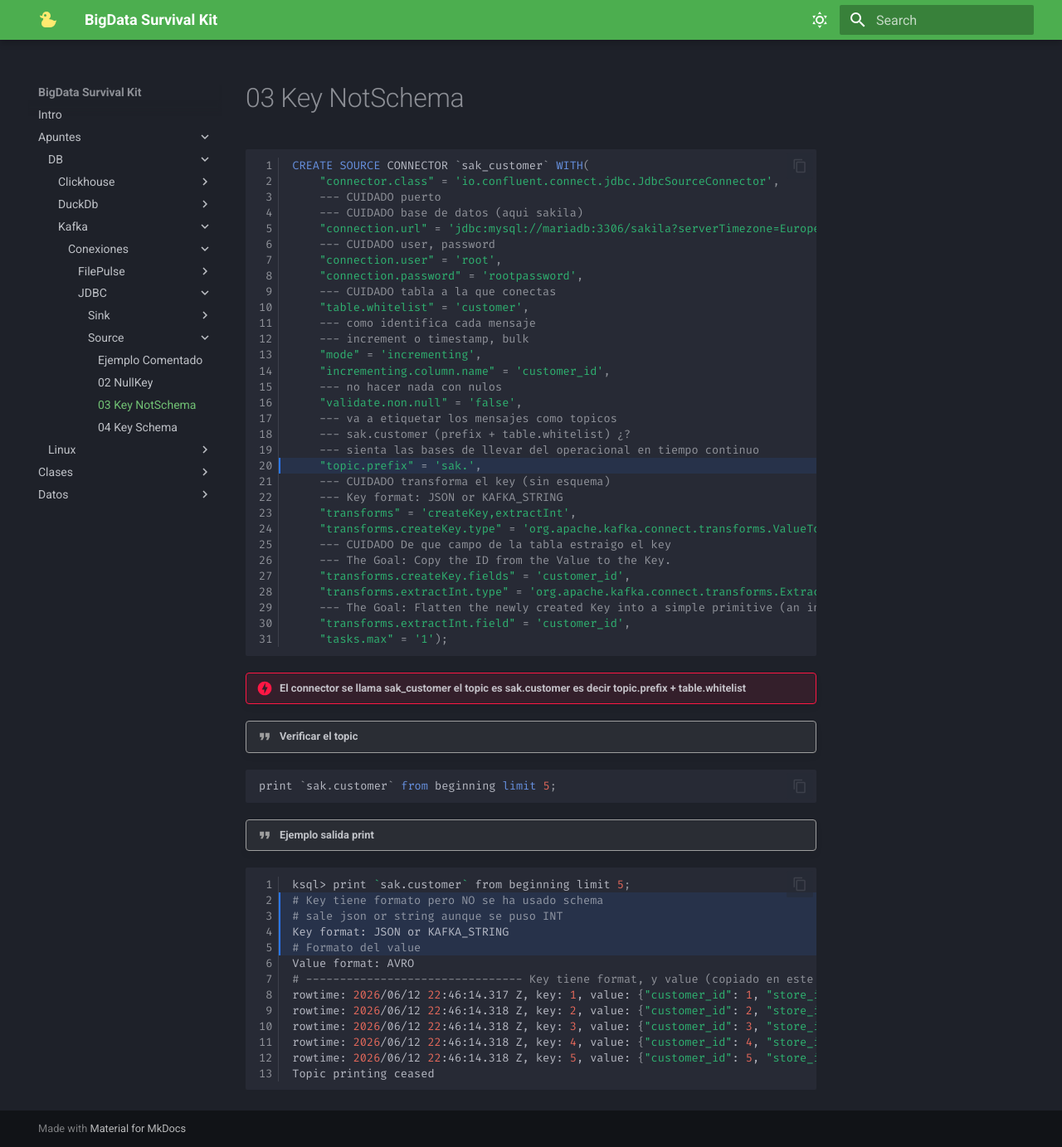
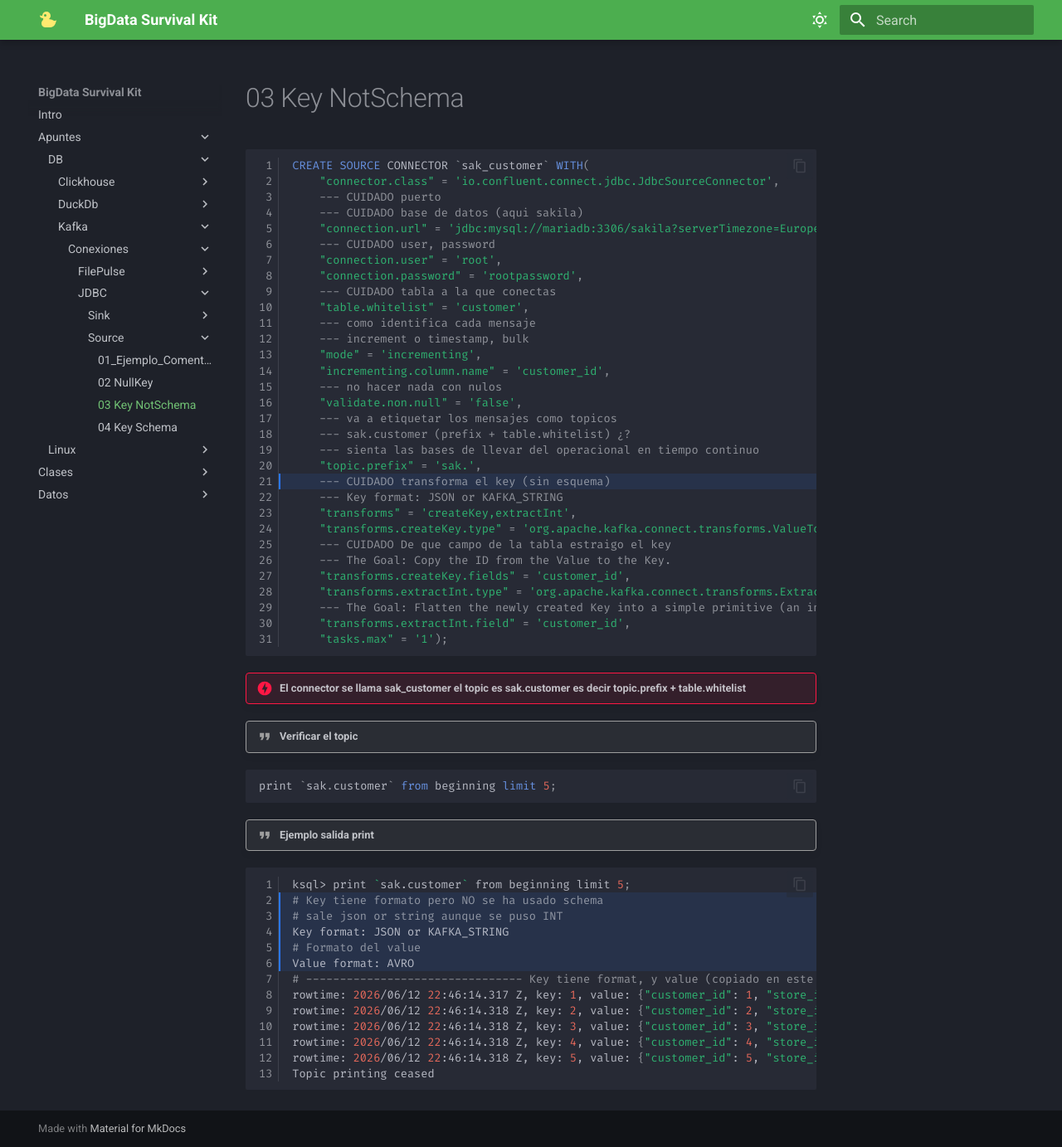
Before and after one commit to alejandroFili/BigData-SurvivalKit, an MkDocs documentation site: the page built from docs/Apuntes/DB/Kafka/Conexiones/JDBC/Source/03_Key_NotSchema.md, in a window 1280 px wide and 1383 px high. Shown: the whole window at 83% size. Built offline with MkDocs 1.6.1 and Material for MkDocs 9.7.7, drawn with Linux system fonts in a browser that asks for light colours.

Commit message:
highlights

````diff
--- a/docs/Apuntes/DB/Kafka/Conexiones/JDBC/Source/01_EjemploComentado.md
+++ b/docs/Apuntes/DB/Kafka/Conexiones/JDBC/Source/01_EjemploComentado.md
@@ -1,4 +1,4 @@
-# Ejemplo Comentado
+# 01_Ejemplo_Comentado
 
 !!! quote "JDBC"
 
--- a/docs/Apuntes/DB/Kafka/Conexiones/JDBC/Source/03_Key_NotSchema.md
+++ b/docs/Apuntes/DB/Kafka/Conexiones/JDBC/Source/03_Key_NotSchema.md
@@ -1,4 +1,4 @@
-```SQL linenums="1" hl_lines="20-20"
+```SQL linenums="1" hl_lines="21-21"
 CREATE SOURCE CONNECTOR `sak_customer` WITH(
     "connector.class" = 'io.confluent.connect.jdbc.JdbcSourceConnector',
     --- CUIDADO puerto
@@ -42,7 +42,7 @@
 
 !!! quote "Ejemplo salida print"
 
-```bash linenums="1" hl_lines="2-5"
+```bash linenums="1" hl_lines="2-6"
 ksql> print `sak.customer` from beginning limit 5;
 # Key tiene formato pero NO se ha usado schema
 # sale json or string aunque se puso INT
````
Also changed, not shown: docs/Apuntes/DB/Kafka/Conexiones/JDBC/Source/02_NullKey.md (+1 -1 lines), docs/Apuntes/DB/Kafka/Conexiones/JDBC/Source/04_Key_Schema.md (+1 -1 lines).
